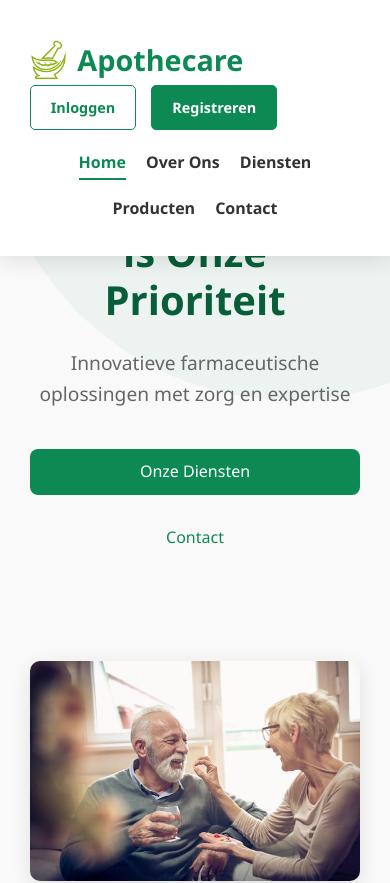
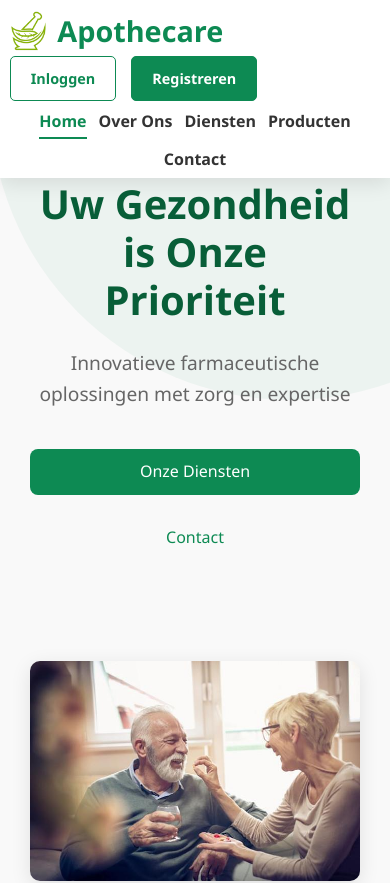
Before and after one commit to Thomas-groeneveld/Apothecare, a Vue app: page / in a window 390 px wide. Shown: the top 883 px of the page. Built offline with nearby package versions, Linux system fonts and the light colour scheme.

Commit message:
header update
header geupdate omdat die te groot was

```diff
--- a/src/styles/components/header.css
+++ b/src/styles/components/header.css
@@ -7,7 +7,7 @@
   background-color: var(--white);
   box-shadow: var(--box-shadow);
   z-index: 1000;
-  padding: 15px 0;
+  padding: 0;
   transition: all 0.3s ease;
 }
 
@@ -15,6 +15,7 @@
   display: flex;
   justify-content: space-between;
   align-items: center;
+  padding: 8px 0;
 }
 
 .logo {
@@ -114,17 +115,18 @@
 @media (max-width: 992px) {
   .header .container {
     flex-wrap: wrap;
+    padding: 6px 0;
   }
 
   .main-nav {
     order: 3;
     width: 100%;
-    margin-top: 20px;
+    margin-top: 8px;
   }
 
   .main-nav ul {
     justify-content: center;
-    gap: 20px;
+    gap: 12px;
     flex-wrap: wrap;
   }
 }
```
